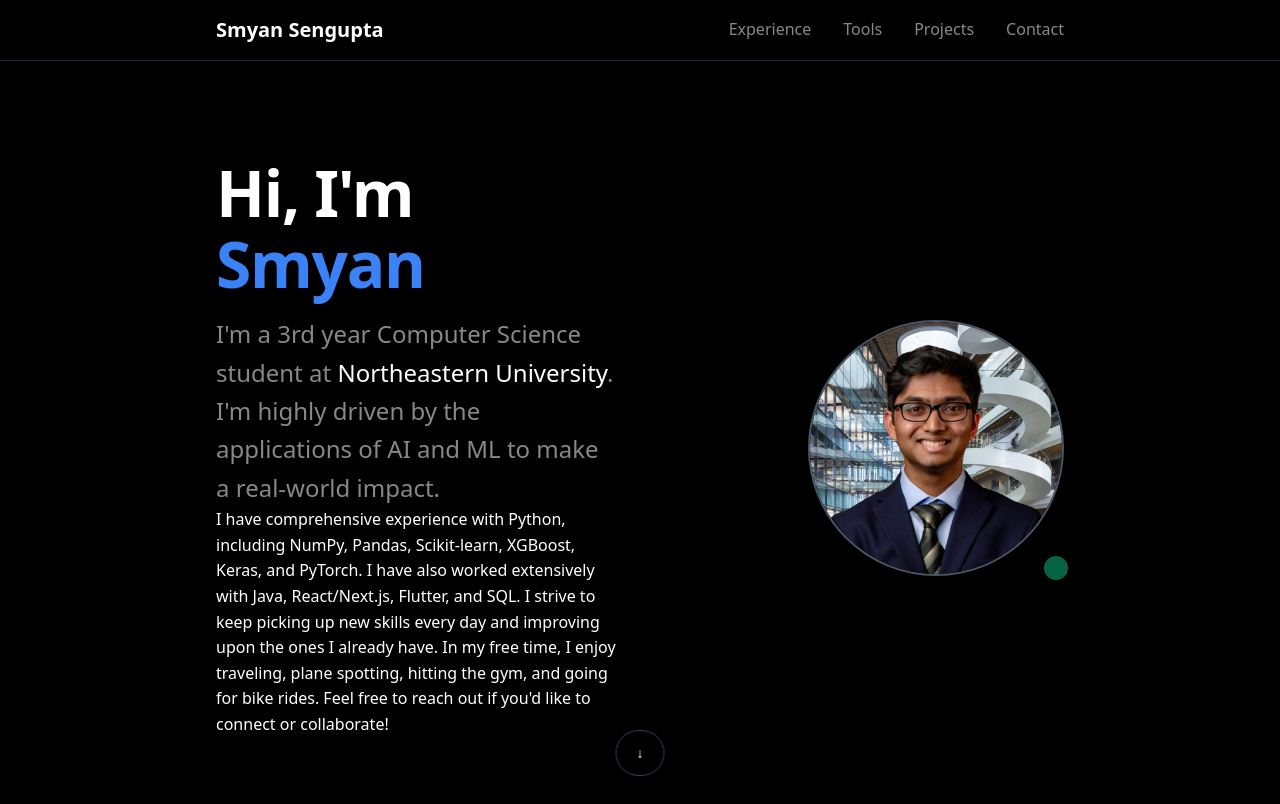
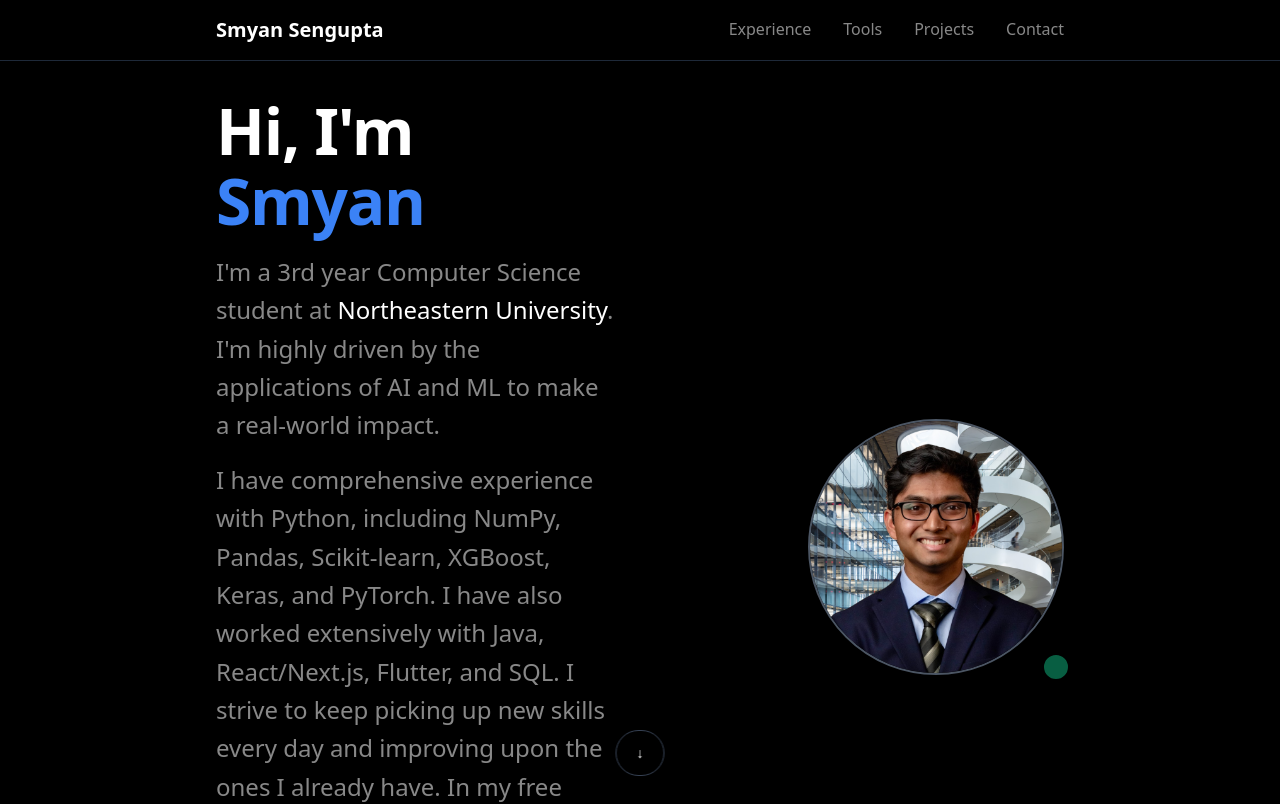
Before and after one commit to smyansengupta/smyansengupta.github.io, a Next.js app: page / in a window 1280 px wide. Shown: the top 804 px of the page. Built offline with nearby package versions, Linux system fonts and the light colour scheme.

Commit message:
fix formatting in about me section

```diff
--- a/src/app/page.tsx
+++ b/src/app/page.tsx
@@ -31,7 +31,7 @@ export default function Home() {
                 </a>
                 . I&apos;m highly driven by the applications of AI and ML to make a real-world impact.
               </p>
-              <p>
+              <p className="hero-subtitle">
                 I have comprehensive experience with Python, including NumPy, Pandas, Scikit-learn, XGBoost, Keras, and PyTorch. I have also worked extensively with Java, React/Next.js, Flutter, and SQL. I strive to keep picking up new skills every day and improving upon the ones I already have. In my free time, I enjoy traveling, plane spotting, hitting the gym, and going for bike rides. Feel free to <a href="#contact" className="text-white hover:text-gray-300 transition-colors">reach out</a> if you&apos;d like to connect or collaborate!
               </p>
             </div>
```
